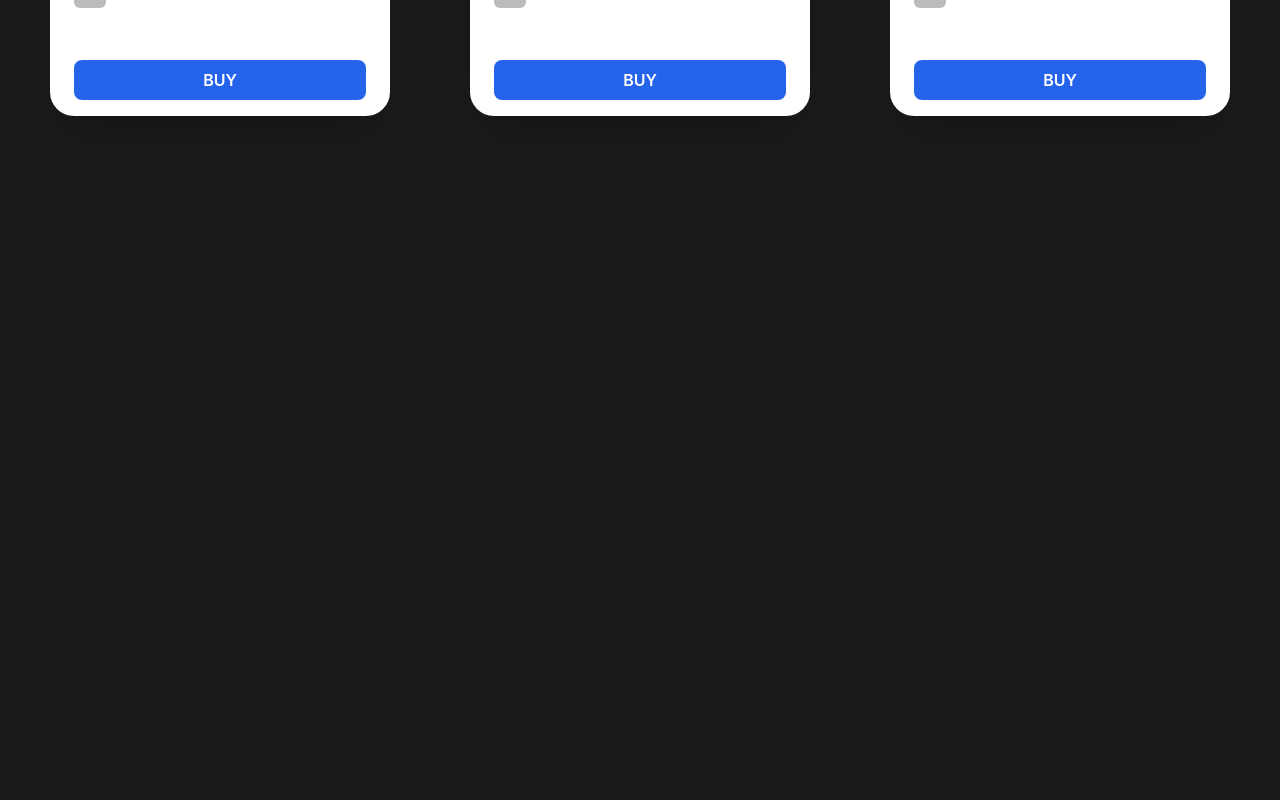
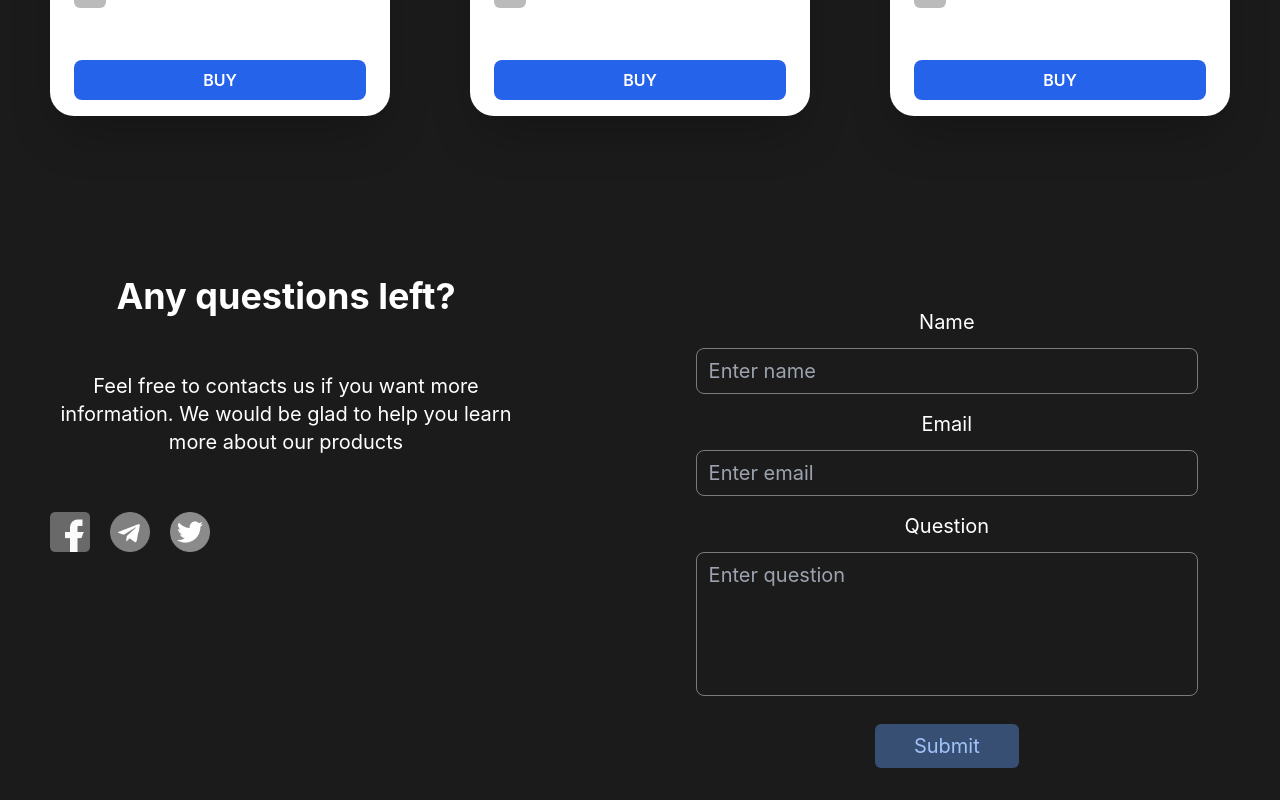
Before and after one commit to ggalushko/landing-page, a React (Vite) app: page / in a window 1280 px wide. Shown: the part 3288-4088 px from the top of the page. Before the commit the page ends 3564 px from the top, so only its background shows below. Built offline with nearby package versions, Linux system fonts and the light colour scheme.

Commit message:
add contact section

```diff
--- a/src/App.tsx
+++ b/src/App.tsx
@@ -1,6 +1,8 @@
+import Contact from "./components/Contact";
 import Header from "./components/Header";
 import Hero from "./components/Hero";
 import Pricing from "./components/Pricing";
+import PricingMobile from "./components/PricingMobile";
 import Showcase from "./components/Showcase";
 import Testimonial from "./components/Testimonial";
 
@@ -11,7 +13,8 @@ function App() {
       <Hero />
       <Testimonial />
       <Showcase />
-      <Pricing />
+      {window.innerWidth > 1024 ? <Pricing /> : <PricingMobile />}
+      <Contact/>
     </>
   );
 }
--- /dev/null
+++ b/src/components/Contact.tsx
@@ -0,0 +1,45 @@
+function Contact() {
+  return (
+    <div className="mt-40 flex flex-col md:flex-row justify-between">
+      <div className="md:w-[40%] flex flex-col gap-14">
+        <h2 className=" text-4xl font-bold">Any questions left?</h2>
+        <p className=" text-xl text-shadowed">
+          Feel free to contacts us if you want more information. We would be
+          glad to help you learn more about our products
+        </p>
+        <div className="flex gap-5">
+          <a href="https://www.facebook.com" target="_blank" rel="noopener">
+            <img src="../src/assets/images/facebook.png" alt="facebook logo" className="w-10 h-10 bg-center bg-contain
+            grayscale hover:grayscale-0 transition-[filter] duration-300"/>
+          </a>
+          <a href="https://www.telegram.org" target="_blank" rel="noopener">
+            <img src="../../src/assets/images/telegram.png" alt="telegram logo" className="w-10 h-10 bg-center bg-contain
+            grayscale hover:grayscale-0 transition-[filter] duration-300"/>
+          </a>
+          <a href="https://www.twitter.com" target="_blank" rel="noopener">
+            <img src="../../src/assets/images/twitter.png" alt="twitter logo" className="w-10 h-10 bg-center bg-contain
+            grayscale hover:grayscale-0 transition-[filter] duration-300"/>
+          </a>
+        </div>
+      </div>
+      <form className=" bg-dark p-8 rounded-xl flex flex-col md:w-[48%] text-xl gap-4 mt-10 md:mt-0">
+        <label className="flex flex-col gap-1"> Name
+            <input type="text"  placeholder="Enter name"
+            className="px-3 py-2 rounded-lg bg-transparent border border-secondary border-opacity-60 mt-2"></input>
+        </label>
+        <label className="flex flex-col gap-1"> Email
+            <input type="email" placeholder="Enter email"
+            className="px-3 py-2 rounded-lg bg-transparent border border-secondary border-opacity-60 mt-2"></input>
+        </label>
+        <label className="flex flex-col gap-1"> Question
+            <textarea  placeholder="Enter question"
+            className="px-3 py-2 text- rounded-lg bg-transparent border border-secondary border-opacity-60 mt-2 h-36
+             resize-none"></textarea>
+        </label>
+        <button className="w-36 p-2 bg-button text-link rounded-md mt-3 block m-auto">Submit</button>
+      </form>
+    </div>
+  );
+}
+
+export default Contact;
```
